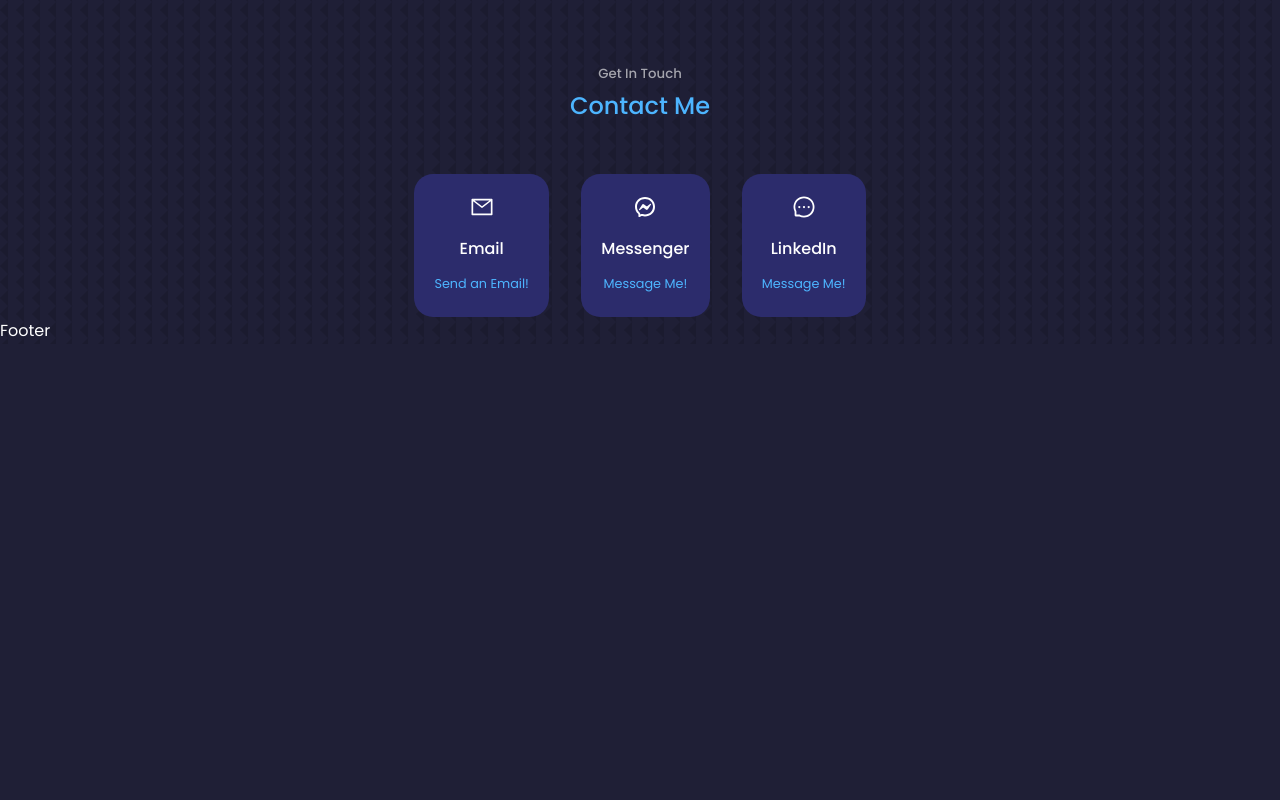
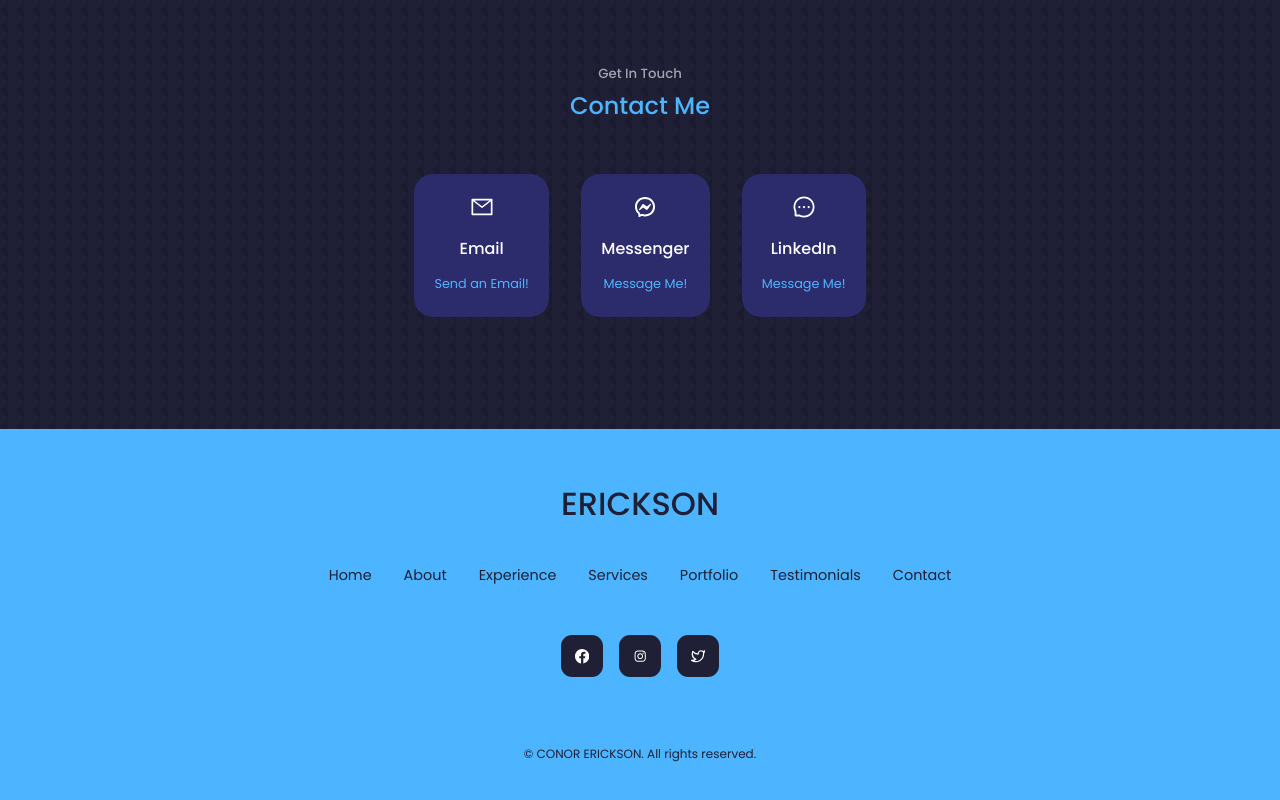
Before and after one commit to conorerickson/react-tutorial, a React (Create React App) app: page / in a window 1280 px wide. Shown: the part 5374-6174 px from the top of the page. Before the commit the page ends 5718 px from the top, so only its background shows below. Built offline with nearby package versions, Linux system fonts and the light colour scheme.

Commit message:
Update Footer.jsx and footer.css

```diff
--- a/src/components/footer/Footer.jsx
+++ b/src/components/footer/Footer.jsx
@@ -1,9 +1,34 @@
 import React from 'react'
 import './footer.css'
+import { BsFacebook } from 'react-icons/bs'
+import { AiOutlineInstagram } from 'react-icons/ai'
+import { FiTwitter } from 'react-icons/fi'
 
 const Footer = () => {
   return (
-    <div>Footer</div>
+    <footer className='footer'>
+      <a href='#home' className='footer__logo'>ERICKSON</a>
+
+      <ul className='permalinks'>
+        <li><a href='#home'>Home</a></li>
+        <li><a href='#about'>About</a></li>
+        <li><a href='#experience'>Experience</a></li>
+        <li><a href='#services'>Services</a></li>
+        <li><a href='#portfolio'>Portfolio</a></li>
+        <li><a href='#testimonials'>Testimonials</a></li>
+        <li><a href='#contact'>Contact</a></li>
+      </ul>
+
+      <div className='footer__socials'>
+        <a href='https://facebook.com'><BsFacebook /></a>
+        <a href='https://instagram.com'><AiOutlineInstagram /></a>
+        <a href='https://twitter.com'><FiTwitter /></a>
+      </div>
+
+      <div className='footer__copyright'>
+        <small>&copy; CONOR ERICKSON. All rights reserved.</small>
+      </div>
+    </footer>
   )
 }
 
--- a/src/components/footer/footer.css
+++ b/src/components/footer/footer.css
@@ -0,0 +1,53 @@
+footer{
+  background-color: var(--color-primary);
+  padding: 3rem 0;
+  text-align: center;
+  font-size: 0.9rem;
+  margin-top: 7rem;
+}
+
+footer a{
+  color: var(--color-bg);
+}
+
+.footer__logo{
+  font-size: 2rem;
+  font-weight: 500;
+  margin-bottom: 2rem;
+  display: inline-block;
+}
+
+.permalinks{
+  display: flex;
+  flex-wrap: wrap;
+  justify-content: center;
+  gap: 2rem;
+  margin: 0 auto 3rem;
+}
+
+.footer__socials{
+  display: flex;
+  justify-content: center;
+  gap: 1rem;
+  margin-bottom: 4rem;
+}
+
+.footer__socials a{
+  background: var(--color-bg);
+  color: var(--color-white);
+  padding: 0.8rem;
+  border-radius: 0.7rem;
+  display: flex;
+  border: 1px solid transparent;
+}
+
+.footer__socials a:hover{
+  background: transparent;
+  color: var(--color-bg);
+  border-color: var(--color-bg);
+}
+
+.footer__copyright{
+  margin-bottom: 4rem;
+  color: var(--color-bg);
+}
```
